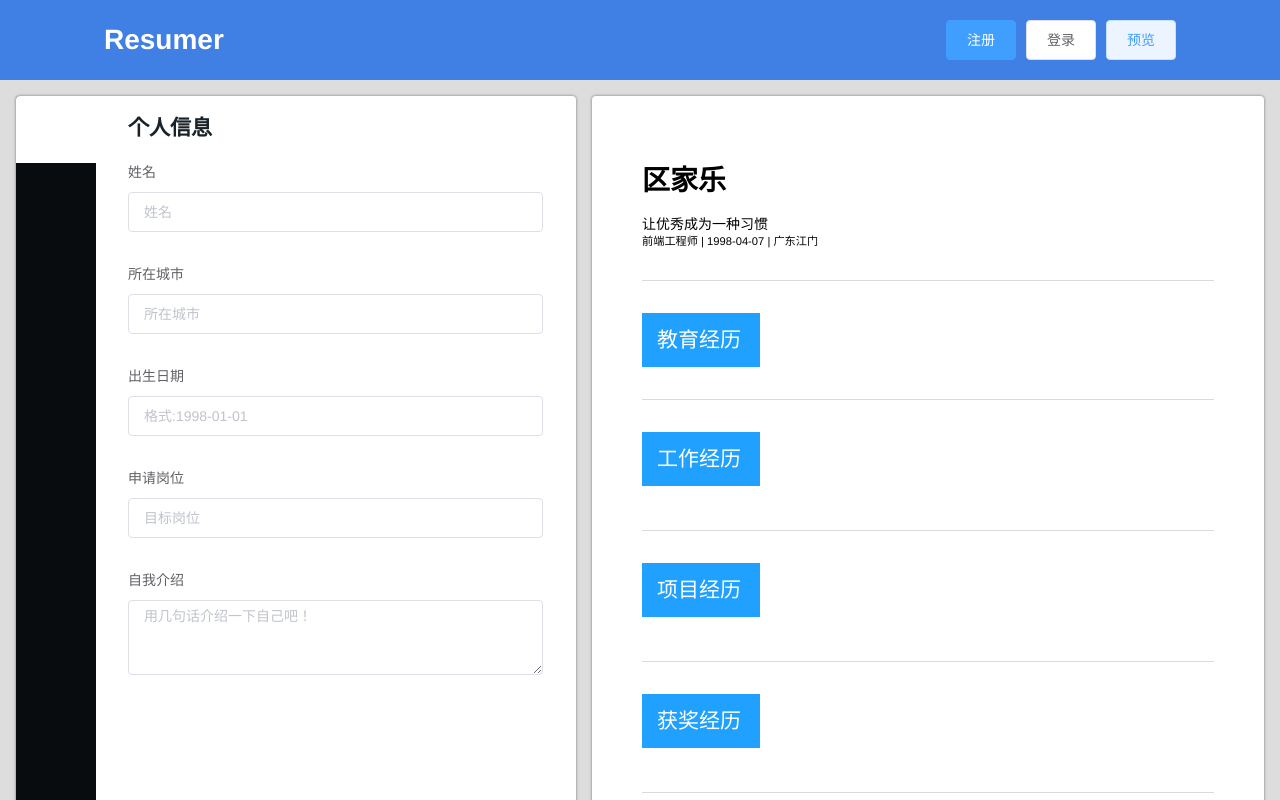
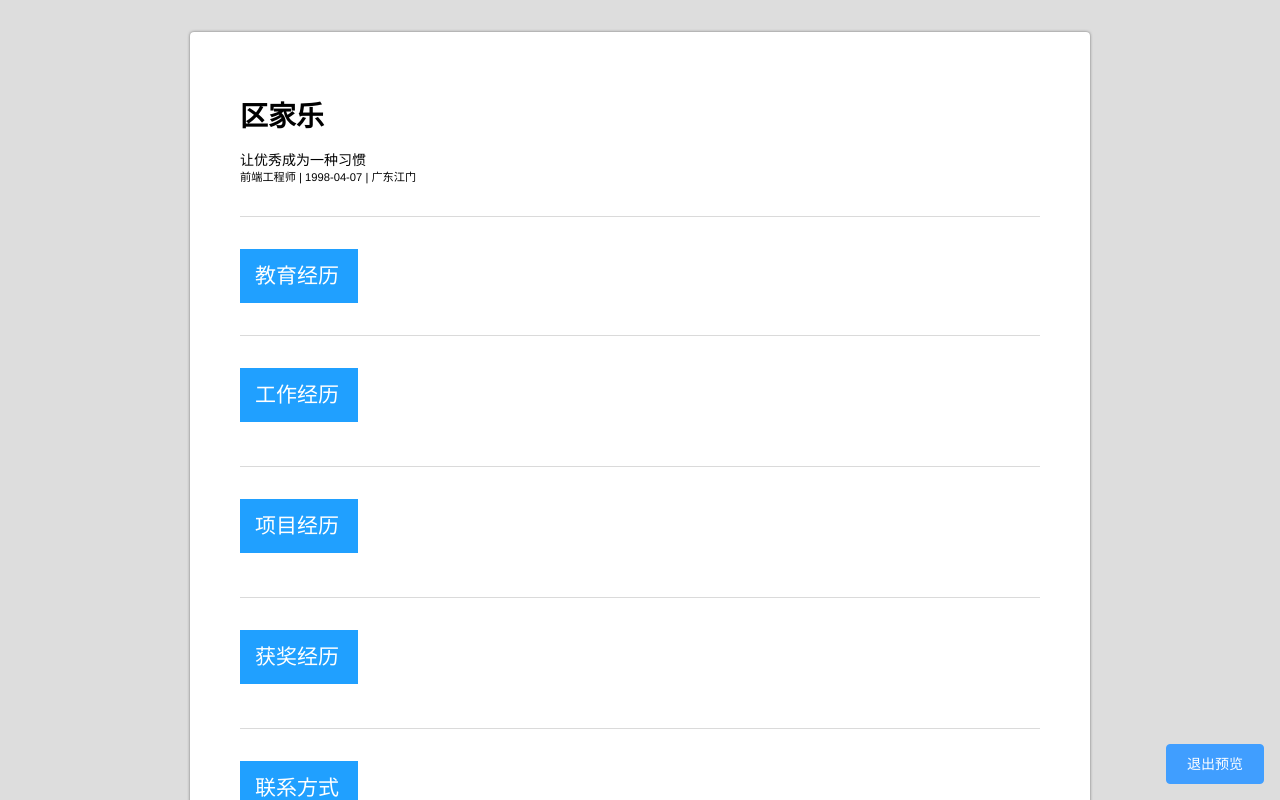
Before and after one commit to xyyojl/vue-resumer, a Vue app: page / in a window 1280 px wide. Both pictures are taken after a click on the button "预览". Shown: the top 800 px of the page. Built offline with nearby package versions, Linux system fonts and the light colour scheme.

Commit message:
实现预览功能

```diff
--- a/src/App.vue
+++ b/src/App.vue
@@ -1,12 +1,13 @@
 <template>
-  <div id="app">
+  <div id="app" v-bind:class="{previewMode:previewMode}">
     <header>
-      <Topbar class="topbar"/>
+      <Topbar class="topbar" v-on:preview="preview"/>
     </header>
     <main>
       <ResumeEditor class="editor"/>
       <ResumePreview class="preview"/>
     </main>
+    <el-button class="exitPreview" type="primary" v-on:click="exitPreview">退出预览</el-button>
   </div>
 </template>
 
@@ -17,7 +18,7 @@ import "./assets/reset.scss";
 import Topbar from "./components/Topbar";
 import ResumeEditor from "./components/ResumeEditor";
 import ResumePreview from "./components/ResumePreview";
-import store from './store/index'
+import store from "./store/index";
 
 export default {
   name: "App",
@@ -25,16 +26,24 @@ export default {
   components: {
     Topbar,
     ResumeEditor,
-    ResumePreview,
+    ResumePreview
   },
-  computed:{
-    previewMode(){
-      return this.$store.state.previewMode;
+  computed: {
+    previewMode:{
+      get(){
+        return this.$store.state.previewMode;
+      },
+      set(value){
+        return this.$store.commit('changePreviewMode', value)
+      }
+    }
+  },
+  methods: {
+    preview() {
+      this.previewMode = true;
     },
-  },
-  methods:{
-    preview(){
-
+    exitPreview() {
+      this.previewMode = false;
     }
   }
 };
@@ -74,7 +83,7 @@ main {
     margin: 16px 16px 16px 8px;
     box-shadow: 0 0 3px hsla(0, 0, 0, 0.5);
     border-radius: 4px;
-    overflow: hidden;
+    overflow: auto;
   }
 }
 .icon {
@@ -84,4 +93,21 @@ main {
   fill: currentColor;
   overflow: hidden;
 }
+.previewMode #resumeEditor,
+.previewMode #topbar{
+  display: none;
+}
+.previewMode #resumePreview{
+  max-width: 800px;
+  margin: 32px auto;
+}
+.exitPreview{
+  display: none;
+}
+.previewMode .exitPreview{
+  position: fixed;
+  right: 16px;
+  bottom: 16px;
+  display: block;
+}
 </style>
--- a/src/components/Topbar.vue
+++ b/src/components/Topbar.vue
@@ -13,7 +13,7 @@ export default {
     name:'Topbar',
     methods:{
         preview(){
-            this.$emit('preview');
+            this.$emit('preview',true);
         }
     }
 }
--- a/src/store/index.js
+++ b/src/store/index.js
@@ -52,6 +52,9 @@ export default new Vuex.Store({
     mutations: {
         switchTab(state, payload){
             state.currentTab = payload // 关于 payload 看这里 http://vuex.vuejs.org/zh-cn/mutations.html#提交载荷（payload）
+        },
+        changePreviewMode(state, payload){
+            state.previewMode = payload
         }
     }
 })
```
